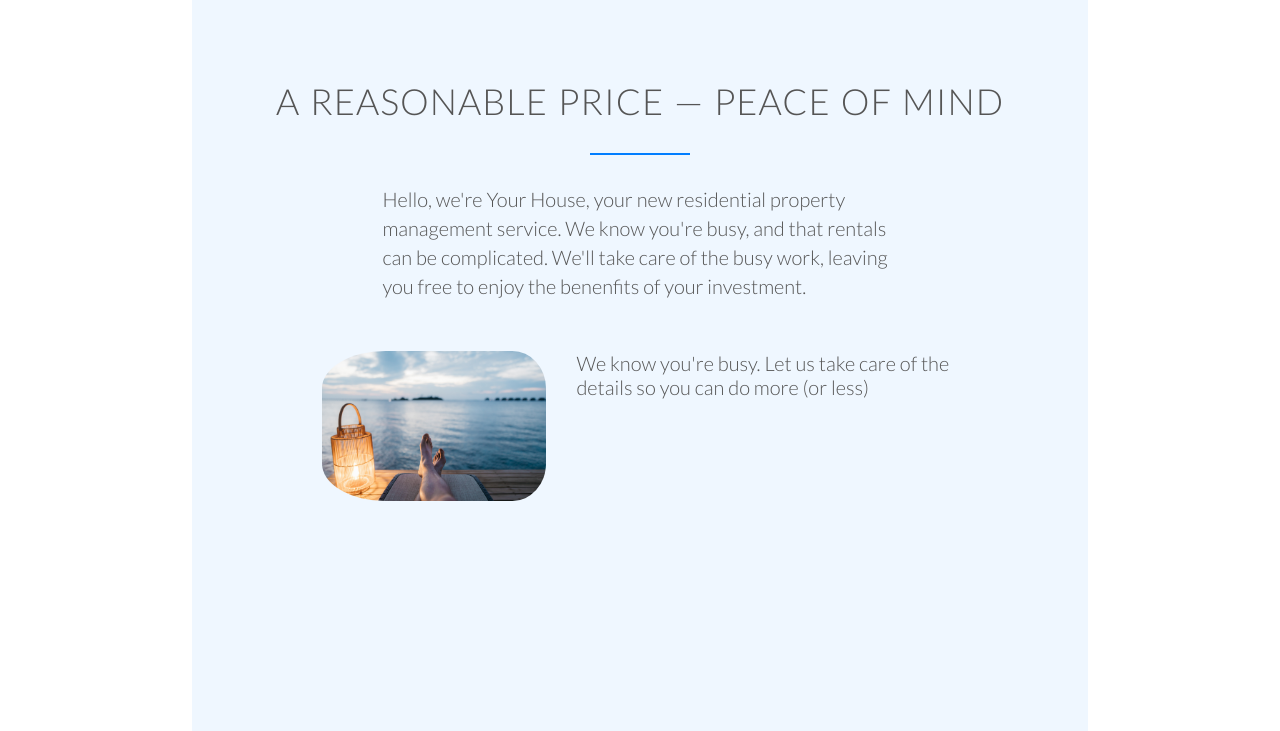
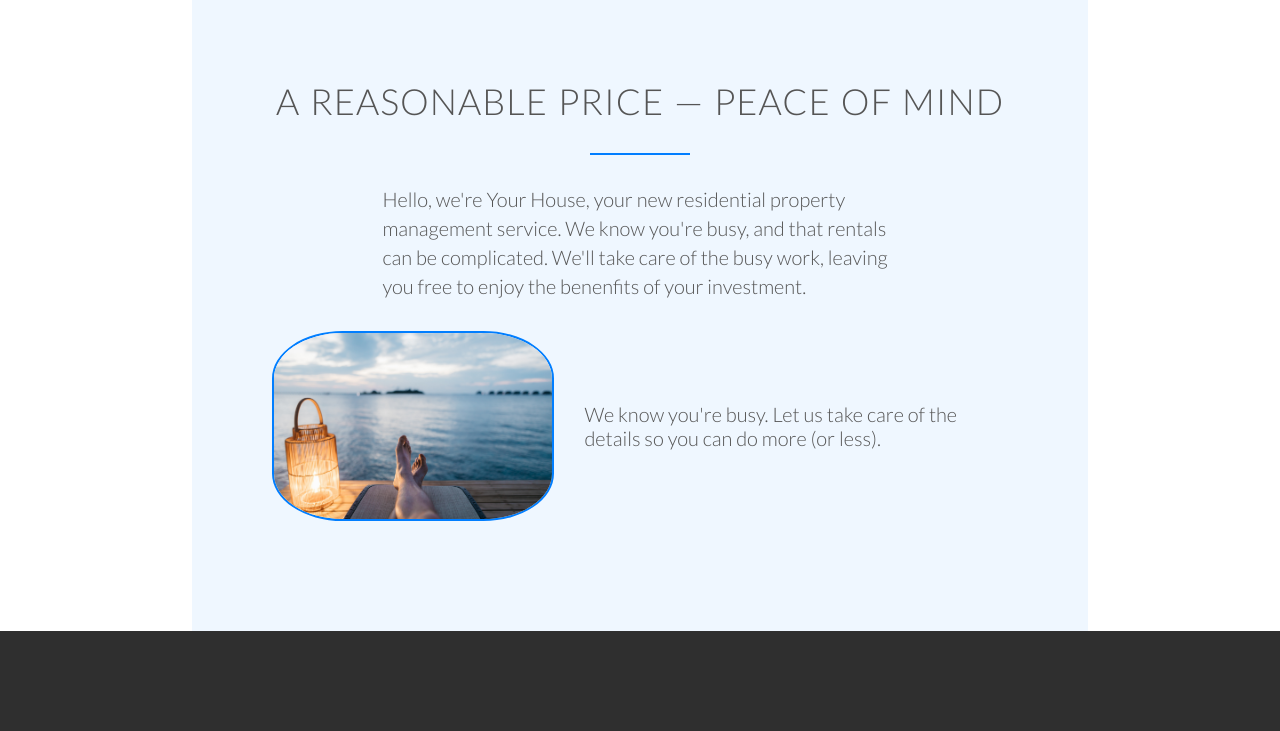
Before and after one commit to HairyMaclary/YourHome, a PHP site: page / in a window 1280 px wide. Shown: the part 801-1532 px from the top of the page. After the commit the page ends 1432 px from the top, so only its background shows below. Run offline with PHP 8.4, Linux system fonts and the light colour scheme.

Commit message:
More styling for service block

```diff
--- a/index.html
+++ b/index.html
@@ -42,7 +42,7 @@
 
         <div class="service-block">
             <div class="image-container"><img src="./img/relax1.jpg" alt="relax"></div>
-            <p>We know you're busy. Let us take care of the details so you can do more (or less)</p>
+            <p>We know you're busy. Let us take care of the details so you can do more (or less).</p>
 
         </div>
 
--- a/style.css
+++ b/style.css
@@ -219,21 +219,28 @@ h3 {
 }
 
 .service-block {
-    margin: 2.5em;
+    margin: 2.5em 0;
     display: flex;
     flex-direction: row;
+
 }
 
 .service-block .image-container {
     flex: 40%;
-    height: 250px;
+    display: flex;
+    height: 150px;
 }
+
 .service-block img {
-    padding-right: 1.5em;
+    margin-right: 1.5em;
     width: 100%;
     border-radius: 25%;
+    border: 2px #017eff solid;
+    align-self: center;
 }
 
 .service-block p {
+    margin-left: 1.5em;
     flex: 60%;
+    align-self: center;
 }
```
